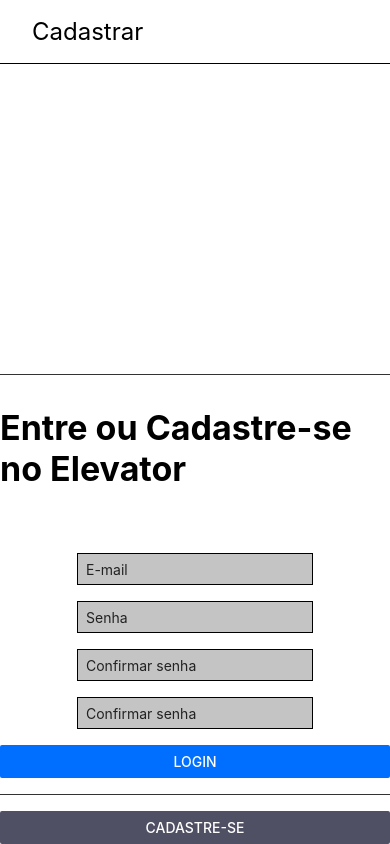
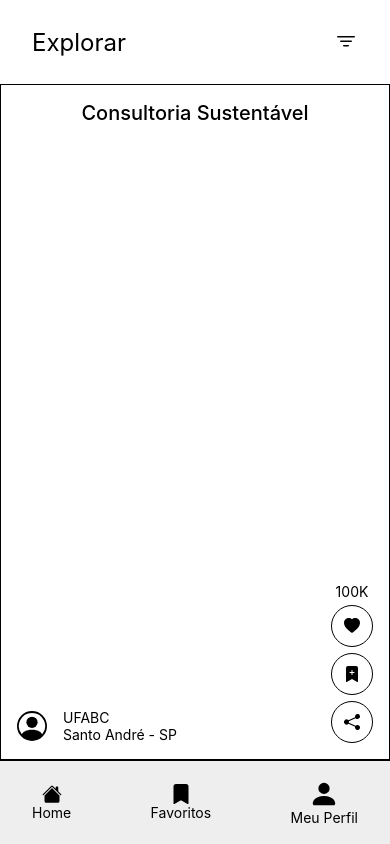
Before and after one commit to fiali1/hackInRioElevator, a React Native app: screen / in a window 390 px wide. Built offline with nearby package versions, Linux system fonts and the light colour scheme.

Commit message:
componentization

```diff
--- a/App.tsx
+++ b/App.tsx
@@ -6,6 +6,8 @@
 import { Profile } from './src/pages/Profile';
 import { Login } from './src/pages/Login';
 import { SignUp } from './src/pages/SignUp';
+import { TopBar } from './src/components/TopBar';
+import { NavBar } from './src/components/NavBar';
 
 
 
@@ -30,7 +32,9 @@
 export default function App() {
   return (
     <View style={styles.container}>
-      <SignUp />
+      <TopBar />
+      <Home />
+      <NavBar />
       <StatusBar style="auto" />
     </View>
   );
--- /dev/null
+++ b/src/components/NavBar/index.tsx
@@ -0,0 +1,46 @@
+import React from 'react';
+import { StyleSheet, Text, View } from 'react-native';
+
+import { BsPersonFill, BsFillBookmarkFill, BsFillHouseFill } from 'react-icons/bs';
+
+export function NavBar() {
+  return(
+    <View style={styles.navBar}>
+      <View style={styles.navBarItem}>
+        <BsFillHouseFill size={20} />
+        <Text>Home</Text>
+      </View>
+      <View style={styles.navBarItem}>
+        <BsFillBookmarkFill size={20} />
+        <Text>Favoritos</Text>
+      </View>
+      <View style={styles.navBarItem}>
+        <BsPersonFill size={30}/>
+        <Text>Meu Perfil</Text>
+      </View>
+    </View>
+  );
+}
+
+const styles = StyleSheet.create({
+  navBar: {
+    backgroundColor: '#EEE',
+    position: 'absolute',
+    bottom: 0,
+    height: '10vh',
+    width: '100%',
+    display: 'flex',
+    flexDirection: 'row',
+    justifyContent: 'space-between',
+    alignItems: 'center',
+    paddingHorizontal: '2rem',
+    paddingVertical: '0.5rem',
+    borderTopWidth: 1,
+  },
+  navBarItem: {
+    display: 'flex',
+    flexDirection: 'column',
+    justifyContent: 'center',
+    alignItems: 'center',
+  }
+});
--- /dev/null
+++ b/src/components/PitchItem/index.tsx
@@ -0,0 +1,87 @@
+import React from 'react';
+import { StyleSheet, Text, View } from 'react-native';
+
+import { BsPersonCircle, BsHeartFill, BsBookmarkPlusFill, BsShareFill } from 'react-icons/bs';
+
+interface PitchProps {
+  id: number,
+  title: string;
+  author: {
+    name: string;
+    city: string;
+    state: string;
+  };
+};
+
+export function PitchItem({ title, author }: PitchProps) {
+  return (
+    <View style={styles.pitchContainer}>
+      <Text style={styles.pitchTitle}>{title}</Text>
+      <View style={styles.pitchMenu}>
+        <View style={styles.pitchMenuInfo}>
+          <BsPersonCircle size={30} />
+          <View style={styles.pitchMenuInfoUser}>
+            <Text style={styles.pitchMenuItem}>{author.name}</Text>
+            <Text style={styles.pitchMenuItem}>{author.city} - {author.state}</Text>
+          </View>
+        </View>
+        <View style={styles.pitchMenuFunctions}>
+          <Text>100K</Text>
+          <View style={styles.iconContainer}><BsHeartFill /></View>
+          <View style={styles.iconContainer}><BsBookmarkPlusFill /></View>
+          <View style={styles.iconContainer}><BsShareFill /></View>
+        </View>
+      </View>
+    </View>
+  );
+}
+
+const styles = StyleSheet.create({
+  pitchContainer: {
+    borderWidth: 1,
+    height: '80vh',
+    width: '100%',
+    padding: '1rem',
+    justifyContent: 'space-between',
+  },
+  pitchTitle: {
+    fontSize: 20,
+    fontWeight: '500',
+    textAlign: 'center',
+  },
+  pitchMenu: {
+    display: 'flex',
+    flexDirection: 'row',
+    justifyContent: 'space-between',
+  },
+  pitchMenuInfoUser: {
+    display: 'flex',
+    justifyContent: 'flex-start',
+    marginLeft: '1rem',
+  },
+  pitchMenuInfo: {
+    display: 'flex',
+    flexDirection: 'row',
+    alignItems: 'center',
+    justifyContent: 'space-between',
+  },
+  pitchMenuItem: {
+    margin: '0',
+  },
+  pitchMenuFunctions: {
+    position: 'absolute',
+    bottom: '0',
+    right: '0',
+    height: '10rem',
+    display: 'flex',
+    flexDirection: 'column',
+    justifyContent: 'space-between',
+    alignItems: 'center',
+  },
+  iconContainer: {
+    padding: '0.75rem',
+    borderWidth: 1,
+    borderColor: 'black',
+    borderRadius: 25,
+  },
+})
--- /dev/null
+++ b/src/components/TopBar/index.tsx
@@ -0,0 +1,28 @@
+import React from 'react';
+import { StyleSheet, Text, View } from 'react-native';
+
+import { BsFilter } from 'react-icons/bs';
+
+export function TopBar() {
+  return(
+    <View style={styles.topBar}>
+      <Text style={styles.topBarTitle}>Explorar</Text>
+      <BsFilter />
+    </View>
+  );
+}
+
+const styles = StyleSheet.create({
+  topBar: {
+    fontSize: 24,
+    height: '10vh',
+    width: '100%',
+    paddingHorizontal: '2rem',
+    flexDirection: 'row',
+    alignItems: 'center',
+    justifyContent: 'space-between',
+  },
+  topBarTitle: {
+    fontSize: 24,
+  },
+})
--- a/src/pages/Home/index.tsx
+++ b/src/pages/Home/index.tsx
@@ -1,76 +1,53 @@
 import React from 'react';
+import { StyleSheet, Text, View, ScrollView } from 'react-native';
 
 import { BsFilter, BsPersonCircle, BsPersonFill, BsHeartFill, BsFillBookmarkFill, BsBookmarkPlusFill, BsShareFill, BsFillHouseFill } from 'react-icons/bs';
+import { PitchItem } from '../../components/PitchItem';
 
-import { StyleSheet, Text, View } from 'react-native';
+const pitches = [
+  {
+    id: 0,
+    title: 'Consultoria Sustentável',
+    author: {
+      name: 'UFABC',
+      city: 'Santo André',
+      state: 'SP',
+    },
+  },
+  {
+    id: 1,
+    title: 'Indústria Sustentável',
+    author: {
+      name: 'UFABC',
+      city: 'São Bernardo do Campo',
+      state: 'SP',
+    },
+  },
+];
 
 export function Home() {
   return (
-    <View style={styles.container}>
-      <View style={styles.homeBar}>
-        <Text style={styles.homeBarTitle}>Explorar</Text>
-        <BsFilter />
-      </View>
-      <View style={styles.pitchContainer}>
-        <Text style={styles.pitchTitle}>Consultoria Sustentável</Text>
-        <View style={styles.pitchMenu}>
-          <View style={styles.pitchMenuInfo}>
-            <BsPersonCircle size={30} />
-            <View style={styles.pitchMenuInfoUser}>
-              <Text style={styles.pitchMenuItem}>UFABC</Text>
-              <Text style={styles.pitchMenuItem}>Santo André - SP</Text>
-            </View>
-          </View>
-          <View style={styles.pitchMenuFunctions}>
-            <Text>100K</Text>
-            <View style={styles.iconContainer}><BsHeartFill /></View>
-            <View style={styles.iconContainer}><BsBookmarkPlusFill /></View>
-            <View style={styles.iconContainer}><BsShareFill /></View>
-          </View>
-        </View>
-      </View>
-      <View style={styles.navBar}>
-        <View style={styles.navBarItem}>
-          <BsFillHouseFill size={20} />
-          <Text>Home</Text>
-        </View>
-        <View style={styles.navBarItem}>
-          <BsFillBookmarkFill size={20} />
-          <Text>Favoritos</Text>
-        </View>
-        <View style={styles.navBarItem}>
-          <BsPersonFill size={30}/>
-          <Text>Meu Perfil</Text>
-        </View>
-      </View>
-    </View>
+    <ScrollView style={styles.container}>
+      {pitches.map(pitch => (
+        <PitchItem key={pitch.id} id={pitch.id} title={pitch.title} author={pitch.author} />
+      ))}
+      <View style={styles.bottomSpacing}></View>
+    </ScrollView>
   );
 }
 
 const styles = StyleSheet.create({
   container: {
-    flex: 1,
+    height: "80vh",
     backgroundColor: '#fff',
-    alignItems: 'center',
-    justifyContent: 'space-between',
-  },
-  homeBar: {
-    fontSize: 24,
-    height: '4rem',
-    width: '100%',
-    paddingHorizontal: '2rem',
-    flexDirection: 'row',
-    alignItems: 'center',
-    justifyContent: 'space-between',
-    borderBottomWidth: 1,
-  },
-  homeBarTitle: {
-    fontSize: 24,
+    // alignItems: 'center',
+    // justifyContent: 'space-between',
   },
   pitchContainer: {
+    borderWidth: 1,
+    height: '80vh',
     width: '100%',
     padding: '1rem',
-    flex: 1,
     justifyContent: 'space-between',
   },
   pitchTitle: {
@@ -113,21 +90,7 @@
     borderColor: 'black',
     borderRadius: 25,
   },
-  navBar: {
-    height: '5rem',
-    width: '100%',
-    display: 'flex',
-    flexDirection: 'row',
-    justifyContent: 'space-between',
-    alignItems: 'center',
-    paddingHorizontal: '2rem',
-    paddingVertical: '0.5rem',
-    borderTopWidth: 1,
-  },
-  navBarItem: {
-    display: 'flex',
-    flexDirection: 'column',
-    justifyContent: 'center',
-    alignItems: 'center',
+  bottomSpacing: {
+    marginBottom: '10vh',
   }
 });
--- a/src/pages/SignUp/index.tsx
+++ b/src/pages/SignUp/index.tsx
@@ -43,26 +43,29 @@
        <View style={styles.signUpBar}>
         <Text style={styles.signUpBarTitle}>Cadastrar</Text>
       </View>
-      <View style={styles.signUpContainer}>
-        <View style={styles.headerContainer}>
-          <Text style={styles.header}>Entre ou Cadastre-se no Elevator</Text>
+      <View style={styles.formContainer}>
+        <View style={styles.formSection}>
+          <View style={styles.formSectionTitle}>
+            <Text>Dados de Acesso</Text>
+          </View>
+          <Input name="email" placeholder="E-mail" control={control} />
+          <Input name="password" placeholder="Senha" control={control} />
+          <Input name="passwordConfirm" placeholder="Confirme a senha" control={control} />
         </View>
-        <View style={styles.formContainer}>
-          <View>
-            <View>
-              </View>
-            <Input name="email" placeholder="E-mail" control={control} />
-            <Input name="password" placeholder="Senha" control={control} />
-            <Input name="passwordConfirm" placeholder="Confirmar senha" control={control} />
-            <Input name="passwordConfirm" placeholder="Confirmar senha" control={control} />
+        <View style={styles.formSection}>
+          <View style={styles.formSectionTitle}>
+            <Text>Informações de perfil</Text>
           </View>
-          <TouchableOpacity style={{ width: '100%' }}>
-            <Button color="#006eff" onPress={() => {}} title="Login" />
-          </TouchableOpacity>
+          <Input name="profileType" placeholder="Tipo de Perfil" control={control} />
+          <Input name="name" placeholder="Nome" control={control} />
+          <Input name="position" placeholder="Cargo/Função" control={control} />
+          <Input name="city" placeholder="Cidade" control={control} />
+          <Input name="state" placeholder="Estado" control={control} />
+          <Input name="linkedin" placeholder="LinkedIn" control={control} />
         </View>
-        <View style={styles.signUpContainer}>
-          <Button color="#505064" onPress={() => {}} title="Cadastre-se" />
-        </View>
+        <TouchableOpacity style={{ width: '100%' }}>
+          <Button color="#006eff" onPress={onSubmit} title="Avançar" />
+        </TouchableOpacity>
       </View>
     </View>
   );
@@ -73,7 +76,6 @@
     flex: 1,
     backgroundColor: '#fff',
     alignItems: 'center',
-    justifyContent: 'space-between',
   },
   signUpBar: {
     fontSize: 24,
@@ -94,23 +96,23 @@
     justifyContent: 'center',
 
   },
-  headerContainer: {
-    width: '100%',
-    paddingVertical: '1rem',
-    textAlign: 'center',
-    marginBottom: '3rem',
-  },
-  header: {
-    flex: 1,
-    fontSize: 34,
-    fontWeight: '700',
-  },
   formContainer: {
     width: '100%',
     display: 'flex',
     flexDirection: 'column',
     alignItems: 'center',
     justifyContent: 'space-between',
+    marginBottom: '1rem',
+    padding: '2rem',
+  },
+  formSection: {
+    width: '100%',
+    marginBottom: '2rem',
+  },
+  formSectionTitle: {
+    fontSize: 20,
+    fontWeight: '500',
+    width: '100%',
     marginBottom: '1rem',
   },
   formItem: {
```
